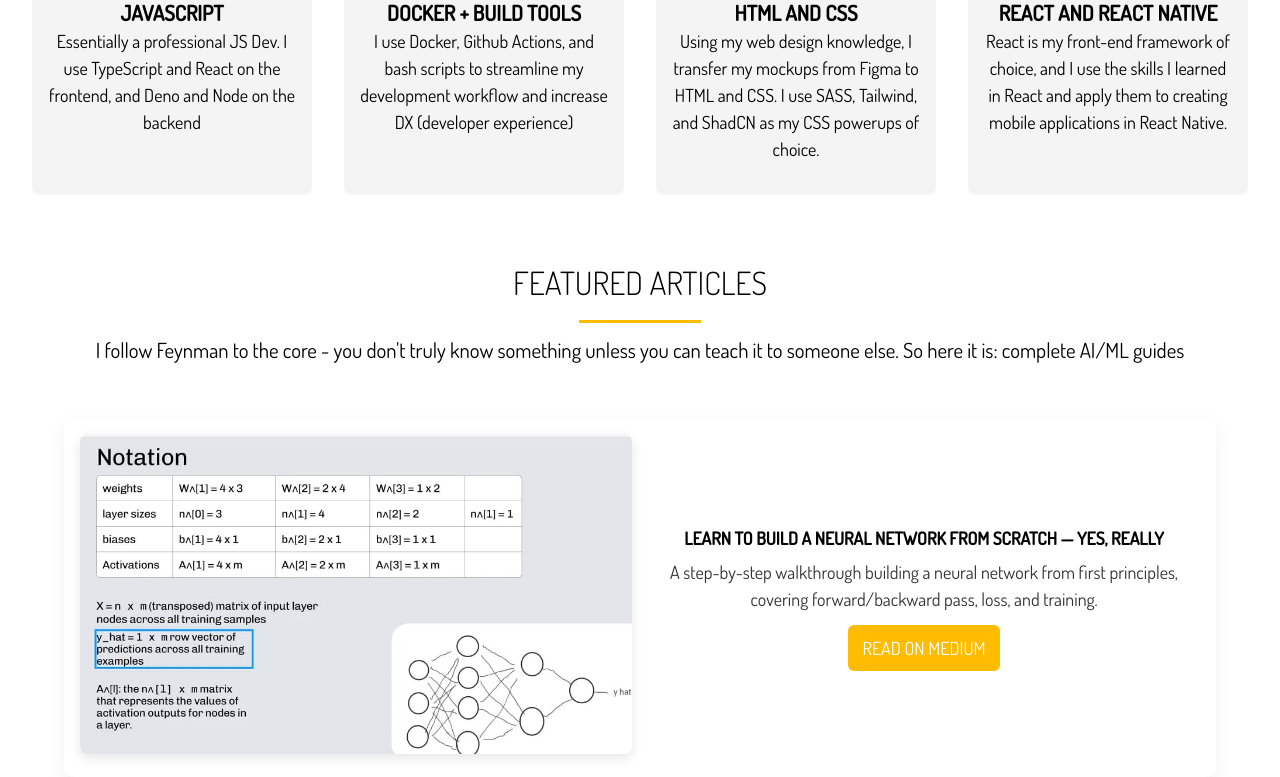
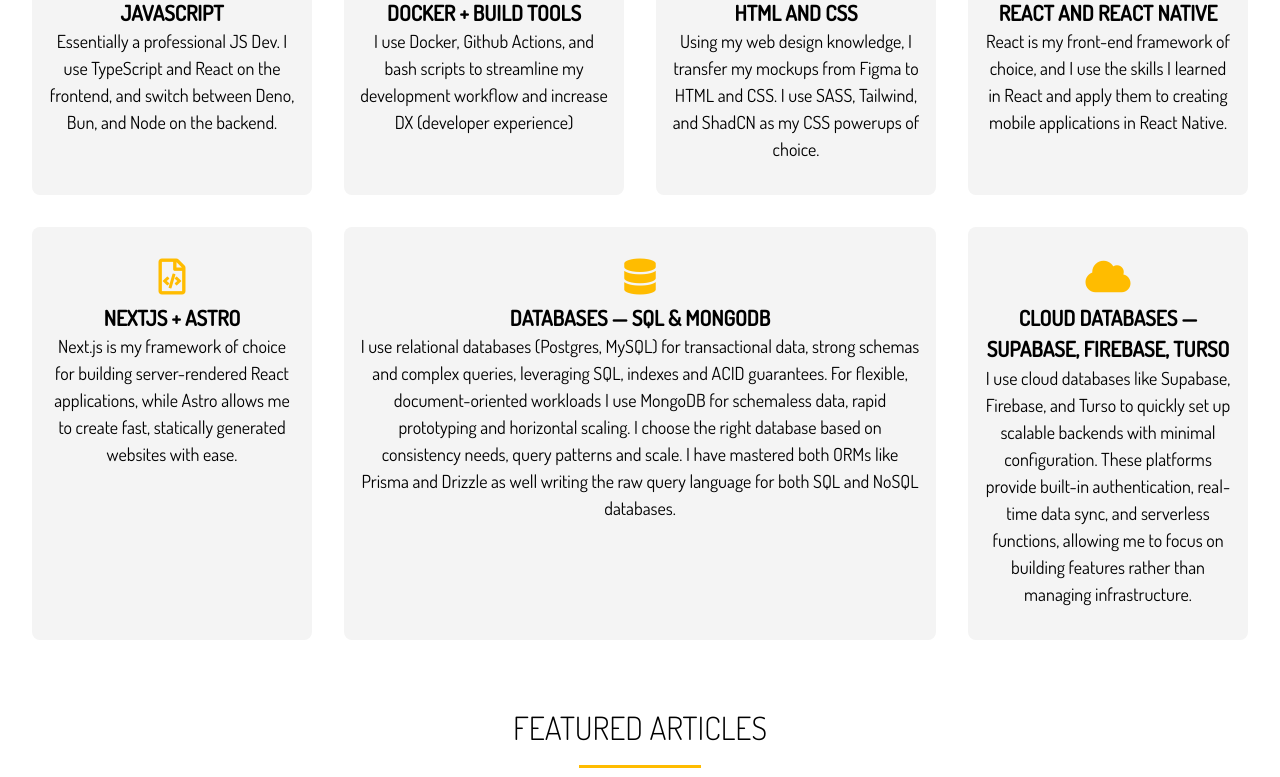
Before and after one commit to aadilmallick/Portfolio, a website with bundled scripts: page dist/index.html in a window 1280 px wide. Shown: the part 1929-2706 px from the top of the page. Built offline with nearby package versions, Linux system fonts and the light colour scheme.

Commit message:
add icons

```diff
--- a/dist/index.html
+++ b/dist/index.html
@@ -211,14 +211,17 @@
           Linux, Flexbox, Grid, Github Actions, PostgreSQL, and more.
         </p>
         <div class="specials">
+          <!-- javascript -->
           <div>
             <i class="fab fa-js-square fa-2x"></i>
             <h3>JavaScript</h3>
             <p>
               Essentially a professional JS Dev. I use TypeScript and React on
-              the frontend, and Deno and Node on the backend
+              the frontend, and switch between Deno, Bun, and Node on the
+              backend.
             </p>
           </div>
+          <!-- Docker + Linux -->
           <div>
             <i class="fab fa-docker fa-2x"></i>
             <h3>Docker + Build tools</h3>
@@ -227,6 +230,7 @@
               development workflow and increase DX (developer experience)
             </p>
           </div>
+          <!-- HTML + CSS -->
           <div>
             <i class="far fa-file-code fa-2x"></i>
             <h3>HTML and CSS</h3>
@@ -236,6 +240,7 @@
               of choice.
             </p>
           </div>
+          <!-- React + React Native -->
           <div>
             <i class="fab fa-react fa-2x"></i>
             <h3>React and React Native</h3>
@@ -243,6 +248,43 @@
               React is my front-end framework of choice, and I use the skills I
               learned in React and apply them to creating mobile applications in
               React Native.
+            </p>
+          </div>
+          <!-- Fullstack Frameworks -->
+          <div>
+            <i class="far fa-file-code fa-2x"></i>
+            <h3>Nextjs + Astro</h3>
+            <p>
+              Next.js is my framework of choice for building server-rendered
+              React applications, while Astro allows me to create fast,
+              statically generated websites with ease.
+            </p>
+          </div>
+          <!-- Databases -->
+          <div style="grid-column: span 2">
+            <i class="fas fa-database fa-2x"></i>
+            <h3>Databases — SQL & MongoDB</h3>
+            <p>
+              I use relational databases (Postgres, MySQL) for transactional
+              data, strong schemas and complex queries, leveraging SQL, indexes
+              and ACID guarantees. For flexible, document-oriented workloads I
+              use MongoDB for schemaless data, rapid prototyping and horizontal
+              scaling. I choose the right database based on consistency needs,
+              query patterns and scale. I have mastered both ORMs like Prisma
+              and Drizzle as well writing the raw query language for both SQL
+              and NoSQL databases.
+            </p>
+          </div>
+          <!-- Cloud Databases -->
+          <div>
+            <i class="fas fa-cloud fa-2x"></i>
+            <h3>Cloud Databases — Supabase, Firebase, Turso</h3>
+            <p>
+              I use cloud databases like Supabase, Firebase, and Turso to
+              quickly set up scalable backends with minimal configuration. These
+              platforms provide built-in authentication, real-time data sync,
+              and serverless functions, allowing me to focus on building
+              features rather than managing infrastructure.
             </p>
           </div>
         </div>
```
